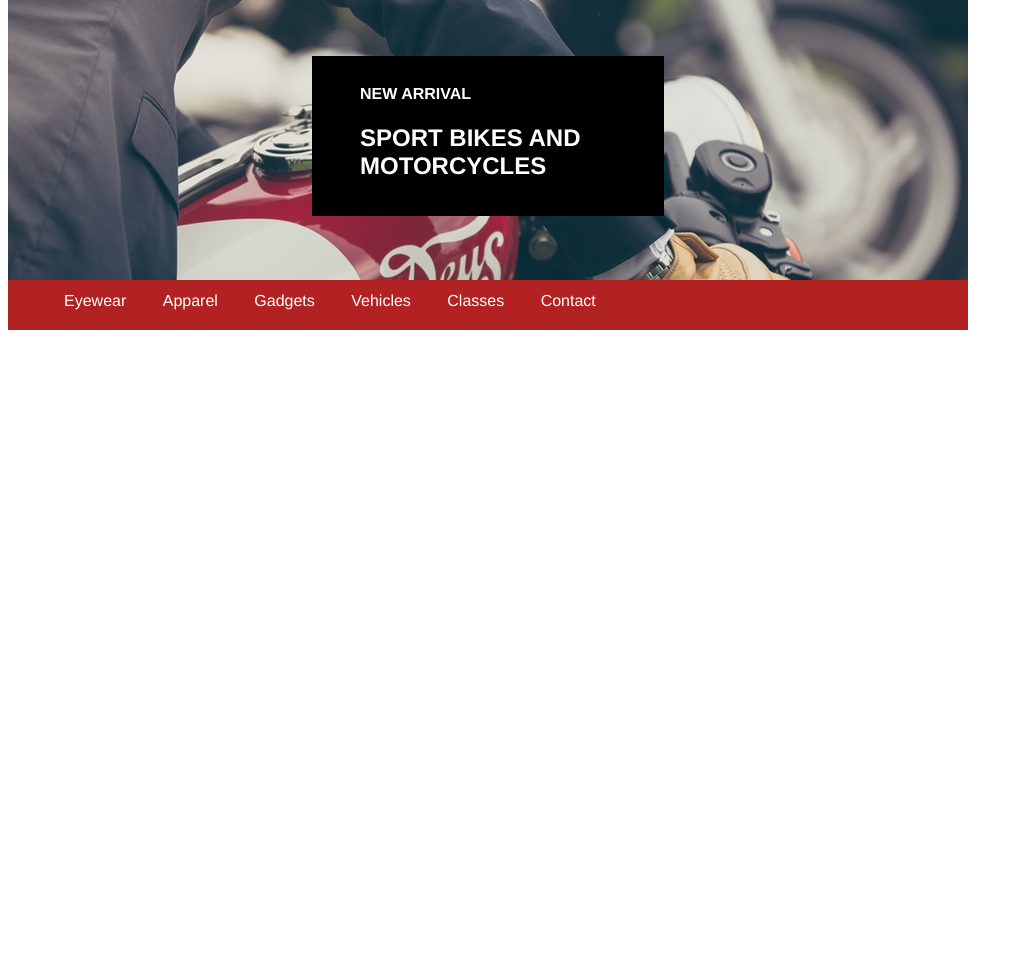
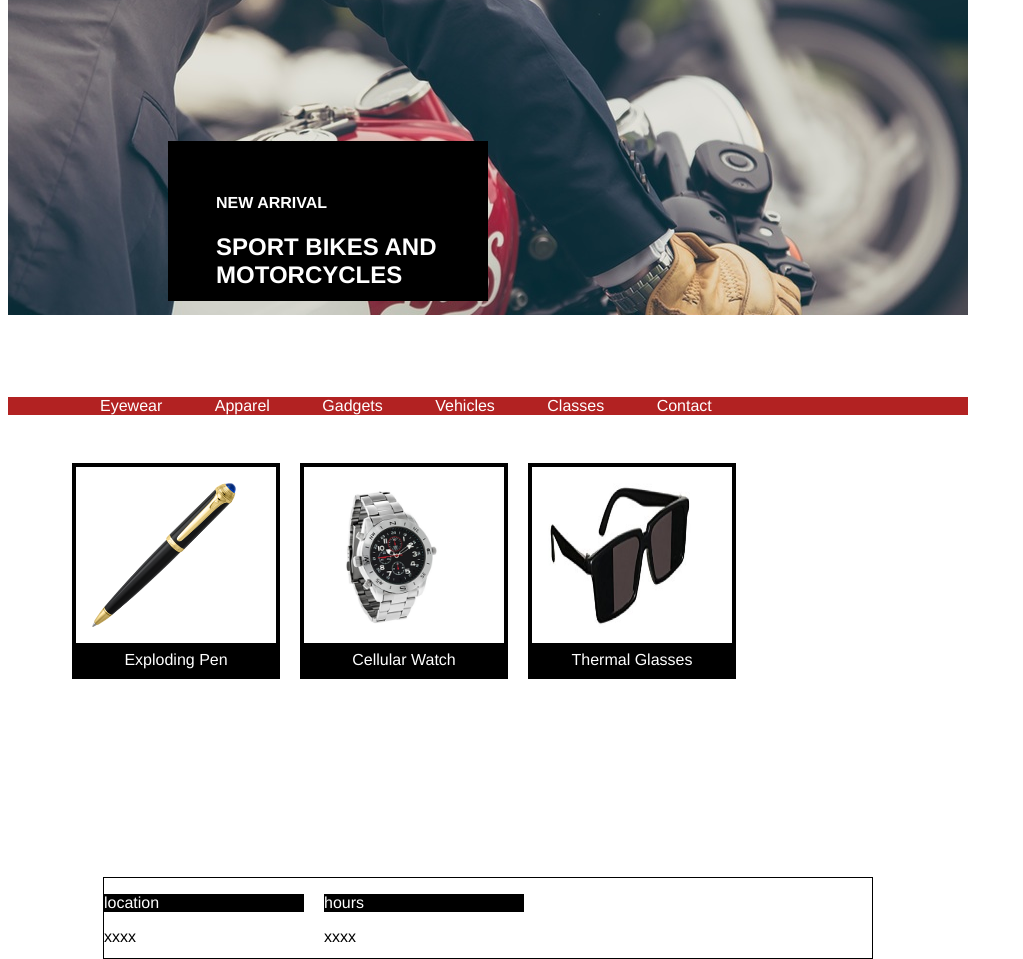
Before and after one commit to bzzlingua/SecretAgentSupply, a plain HTML site: page index.html in a window 1280 px wide. Shown: the part 93-1052 px from the top of the page, without its empty margins (0-1023 px from the left). Before the commit the page ends 853 px from the top, so only its background shows below. Drawn offline with Linux system fonts and the light colour scheme.

Commit message:
finally got down to location/hours, needs styling

```diff
--- a/index.html
+++ b/index.html
@@ -22,7 +22,6 @@
         </div>
         </div>
     </div>
-
      <div class="main">
    <nav>
      <ul>
@@ -34,5 +33,44 @@
        <li>Contact</li>
      </ul>
    </nav>
+    <!--special product offer in grid format-->
+    <div class="offer">
+    <div class="grid">
+    <div class="cell">
+    <img src="resources/images/pen.png" alt="exploding pen"/>
+    <span class="description">Exploding Pen</span>
+    </div>
+    <div class="cell">
+    <img src="resources/images/watch.png" alt="watch"/>
+     <span class="description">Cellular Watch</span>
+    </div>
+    <div class="cell">
+    <img src="resources/images/glasses.png" alt="glasses"/>
+      <span class="description">Thermal Glasses</span>
+    </div>
+    </div>
+    </div>
+      </div>
+    <!--business info-->
+    <div class="info-container">
+     <div class="info-grid">
+      <div class="info-cell">
+      <p id="location">location</p>
+      <p>xxxx</p>
+      </div>
+      <div class="info-cell">
+      <p id="hours">hours</p>
+      <p>xxxx</p>
+      </div>
+
+
+    </grid>
+
+    </div>
+
+
+
+
+
   </body>
   </html>
--- a/resources/css/styles.css
+++ b/resources/css/styles.css
@@ -5,15 +5,15 @@ body{
 
 .company{
 background-image: url("../images/moto.jpeg");
-height: 30rem;
+height: 25rem;
 background-repeat: no-repeat;
 max-width: 960px;
 }
 .container {
  background-color: black;
  color: white;
+ display: flex;
  max-width: 960px;
- display: flex;
 }
 
 .banner{
@@ -21,11 +21,13 @@ max-width: 960px;
   flex-wrap: wrap;
   tex-align: left;
   margin-left: 10rem;
+  padding: 0.66rem 0;
 }
 .banner img{
   height: 1.5rem;
- width: 1.8rem;
  margin-top: 1rem;
+ padding-left: 0.5rem;
+ padding-right: 1rem;
 }
 
  /*new arrivals container*/
@@ -33,56 +35,102 @@ max-width: 960px;
 .subcontainer{
   display: block;
    background-color: black;
-   margin: auto;
-   max-width: 22rem;
+   margin-top: 9rem;
+   margin-left: 10rem;
+   margin-bottom: 6rem;
+   width: 20rem;
    }
 .supporting {
     display: block;
- height: 10rem;
- width: 30rem;
- margin: 4rem 0rem;
- }
+    height: 10rem;
+margin-top: 9rem;
+  }
 .headline{
  color: white;
- padding-top: .5rem;
-margin-right: 10rem;
-margin-left: 3rem;
-margin-top: 5rem;
-
-}
+ padding: 2rem 0rem 0rem 3rem;
+ }
 h2 h4{
  color: white;
 }
 /*nav bar*/
 
-
 .main {
+  background-color: white;
+  max-width: 960px;
+  margin: 0;
   height: 30rem;
-  background-color: white;
-}
-
-.main img {
-  width: 15rem;
-  display: block;
-  margin: auto;
-  margin-top: 5rem;
 }
 
 nav {
   background-color: firebrick;
     color: white;
-  padding-bottom: 1.25rem;
-    padding-top: 0.75rem;
+    max-width: 960px;
 }
 
 ul {
   list-style: none;
-  align-items: center;
-  margin: 0;
+   margin: 0.75rem 1.25rem 0.75rem 1.25rem;
   }
 
 li {
   display: inline-block;
   padding-right: 1rem;
-  padding-left: 1rem;
+  padding-left: 2rem;
+ }
+ .offer {
+  display: flex;
+  margin: 3rem 3rem 0rem 4rem;
+  height: 30rem;
+ max-width: 960px;
 }
+.grid{
+  display: flex;
+  flex-wrap: wrap;
+  flex-direction: row;
+  }
+.cell{
+  width: 12.5rem;
+  height: 13rem;
+  border: 4px solid black;
+  margin-right: 1.25rem;
+  justify-content: center;
+}
+.cell img{
+  display: block;
+  width: 9rem;
+  height: 9rem;
+  padding: 1rem;
+}
+.description {
+    display: block;
+    background-color: black;
+    color: white;
+    text-align: center;
+    padding: 0.5em;
+}
+.info-container{
+  width: 80%;
+  max-width: 960px;
+    margin: 0 auto;
+    border: solid black 1px;
+}
+.info-grid{
+  display: flex;
+  flex-wrap: wrap;
+  flex-direction: row;
+  }
+  .info-cell{
+    width: 12.5rem;
+    height: 5rem;
+    margin-right: 1.25rem;
+    justify-content: center;
+  }
+  #hours{
+    background: black;
+    color: white;
+  }
+
+  #location{
+    background: black;
+    color: white;
+  }
```
Lines whose indentation alone changed are shown as unchanged.
